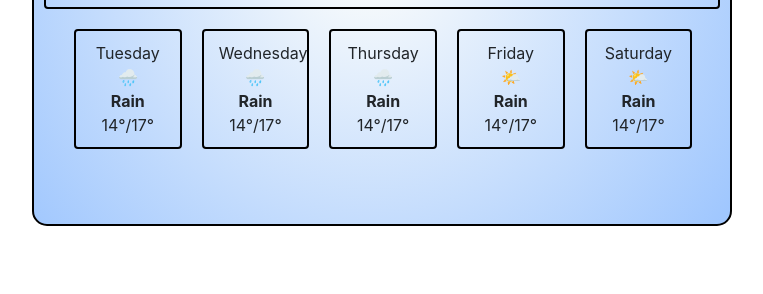
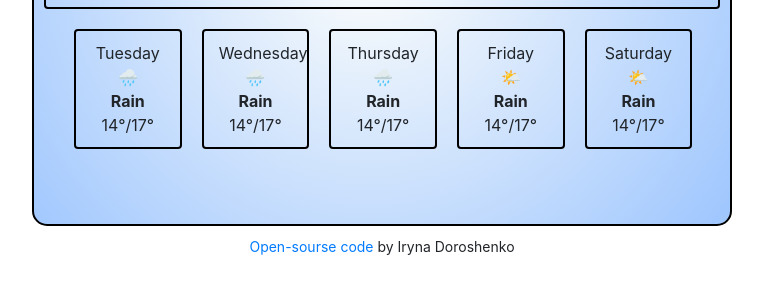
Before and after one commit to IraDor/Weather_forecast, a plain HTML site: page index.html in a window 1280 px wide. Shown: the part 334-628 px from the top of the page, without its empty margins (258-1021 px from the left). Drawn offline with nearby package versions, Linux system fonts and the light colour scheme.

Commit message:
Add link

```diff
--- a/index.html
+++ b/index.html
@@ -90,6 +90,7 @@
         </div>
       </section>
     </div>
+    <div class="link"> <a href="https://github.com/IraDor/Weather_forecast" target="_blank"> Open-sourse code</a> by Iryna Doroshenko</div>
   <script src=src/index.js></script>
   </body>
 </html>
--- a/src/styles.css
+++ b/src/styles.css
@@ -23,6 +23,10 @@ ul {
   margin: 0 0 0 -20px;
 }
 
+.link {
+  text-align: center;
+  font-size: 14px;
+}
 .project {
   background: radial-gradient(
     592px at 48.2% 50%,
@@ -77,12 +81,12 @@ ul {
 .temperature {
   font-size: 45px;
 }
-.active{
+.active {
   color: black;
-  font-size: 30px
+  font-size: 30px;
 }
 .change {
-  font-size: 20px
+  font-size: 20px;
   color: gray;
 }
 .emoji {
```
